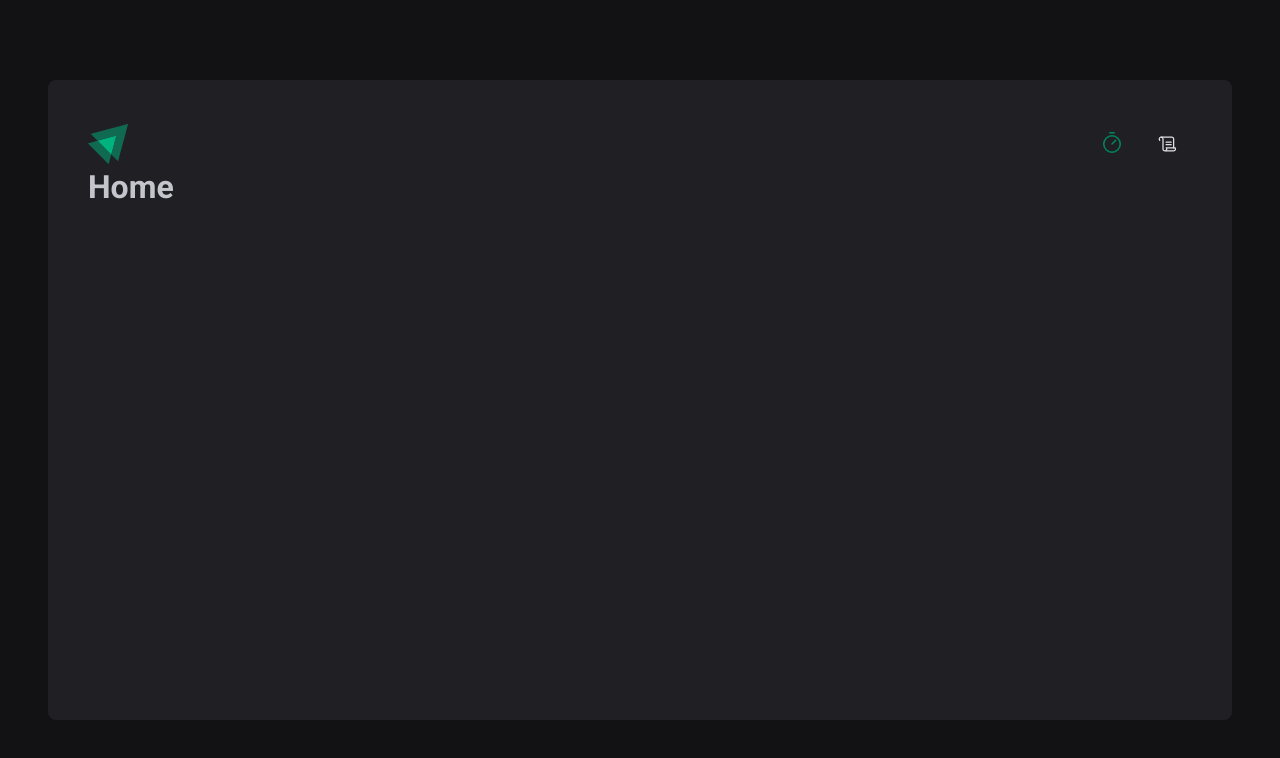
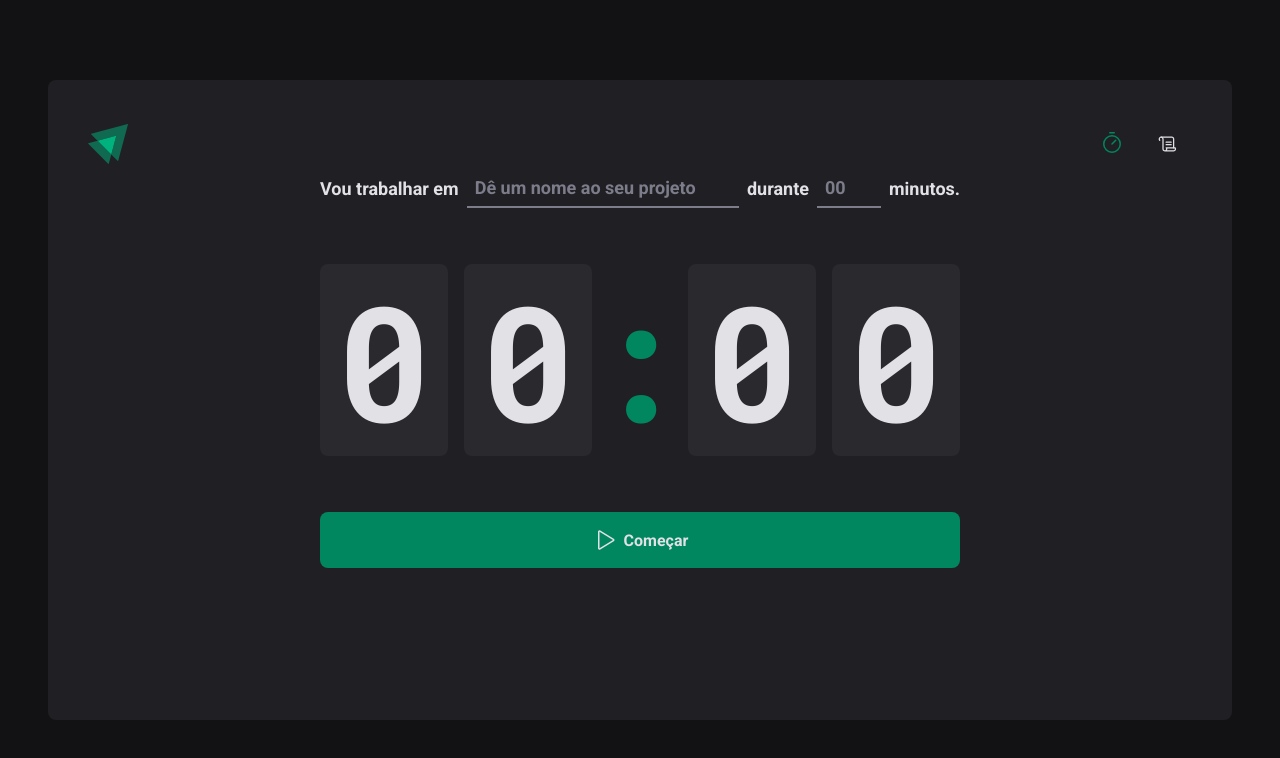
Before and after one commit to RafaelAndeloci/ignite-timer, a React (Vite) app: page / in a window 1280 px wide. Shown: the top 758 px of the page. Built offline with nearby package versions, Linux system fonts and the light colour scheme.

Commit message:
comit do trabaio

```diff
--- a/src/Router.tsx
+++ b/src/Router.tsx
@@ -1,6 +1,6 @@
 import { Routes, Route } from "react-router-dom";
-import { Home } from "./pages/Home";
-import { History } from "./pages/History";
+import { Home } from "./pages/Home/index";
+import { History } from "./pages/History/index";
 import { DefaultLayout } from "./layouts/DefaultLayout/index";
 
 export function Router() {
--- a/src/pages/Home.tsx
+++ /dev/null
@@ -1,3 +0,0 @@
-export function Home() {
-  return <h1>Home</h1>;
-}
--- /dev/null
+++ b/src/pages/Home/index.tsx
@@ -0,0 +1,60 @@
+import { Play } from "phosphor-react";
+import {
+  CountDownContainer,
+  FormContainer,
+  HomeContainer,
+  MinutesAmountInput,
+  Separator,
+  StartCountDownButton,
+  TaskInput,
+} from "./styles";
+
+export function Home() {
+  return (
+    <HomeContainer>
+      <form>
+        <FormContainer>
+          <label htmlFor="task">Vou trabalhar em </label>
+          <TaskInput
+            list="task-suggestions"
+            placeholder="Dê um nome ao seu projeto"
+            type="text"
+            id="task"
+          />
+
+          <datalist id="task-suggestions">
+            <option value="projeto 1"></option>
+            <option value="projeto 2"></option>
+            <option value="projeto 3"></option>
+            <option value="Banana"></option>
+          </datalist>
+
+          <label htmlFor="minutesAmount">durante</label>
+          <MinutesAmountInput
+            min={5}
+            max={60}
+            step={5}
+            placeholder="00"
+            type="number"
+            id="minutesAmount"
+          />
+
+          <span>minutos.</span>
+        </FormContainer>
+
+        <CountDownContainer>
+          <span>0</span>
+          <span>0</span>
+          <Separator>:</Separator>
+          <span>0</span>
+          <span>0</span>
+        </CountDownContainer>
+
+        <StartCountDownButton type="submit">
+          <Play size={24} />
+          Começar
+        </StartCountDownButton>
+      </form>
+    </HomeContainer>
+  );
+}
--- /dev/null
+++ b/src/pages/Home/styles.ts
@@ -0,0 +1,110 @@
+import styled from "styled-components";
+
+export const HomeContainer = styled.main`
+  flex: 1;
+  display: flex;
+  flex-direction: column;
+  align-items: center;
+
+  form {
+    display: flex;
+    flex-direction: column;
+    align-items: center;
+    gap: 3.5rem;
+  }
+`;
+
+export const FormContainer = styled.div`
+  width: 100%;
+  display: flex;
+  align-items: center;
+  justify-content: center;
+  gap: 0.5rem;
+  color: ${(props) => props.theme["gray-100"]};
+  font-size: 1.125rem;
+  font-weight: bold;
+  flex-wrap: wrap;
+`;
+
+const BaseInput = styled.input`
+  background: transparent;
+  height: 2.5rem;
+  border: 0;
+  border-bottom: 2px solid ${(props) => props.theme["gray-500"]};
+  font-weight: bold;
+  font-size: 1.125rem;
+  padding: 0 0.5rem;
+  color: ${(props) => props.theme["gray-100"]};
+
+  &:focus {
+    box-shadow: none;
+    border-color: ${(props) => props.theme["green-500"]};
+  }
+
+  &::placeholder {
+    color: ${(props) => props.theme["gray-500"]};
+  }
+`;
+
+export const TaskInput = styled(BaseInput)`
+  flex: 1;
+
+  &::-webkit-calendar-picker-indicator {
+    display: none !important;
+  }
+`;
+
+export const MinutesAmountInput = styled(BaseInput)`
+  width: 4rem;
+`;
+
+export const CountDownContainer = styled.div`
+  font-family: "Roboto Mono", monospace;
+  font-size: 10rem;
+  line-height: 8rem;
+  color: ${(props) => props.theme["gray-100"]};
+
+  display: flex;
+  gap: 1rem;
+
+  span {
+    background: ${(props) => props.theme["gray-700"]};
+    padding: 2rem 1rem;
+    border-radius: 8px;
+  }
+`;
+
+export const Separator = styled.div`
+  padding: 2rem 0;
+  color: ${(props) => props.theme["green-500"]};
+  width: 4rem;
+  overflow: hidden;
+  display: flex;
+  justify-content: center;
+`;
+
+export const StartCountDownButton = styled.button`
+  width: 100%;
+  border: 0;
+  padding: 1rem;
+  border-radius: 8px;
+
+  display: flex;
+  align-items: center;
+  justify-content: center;
+  gap: 0.5rem;
+  font-weight: bold;
+  cursor: pointer;
+
+  background: ${(props) => props.theme["green-500"]};
+  color: ${(props) => props.theme["gray-100"]};
+
+  &:not(:disabled):hover {
+    background: ${(props) => props.theme["green-700"]};
+  }
+
+  &:disabled {
+    opacity: 0.7;
+    cursor: not-allowed;
+  }
+`;
--- a/src/styles/global.ts
+++ b/src/styles/global.ts
@@ -9,7 +9,8 @@
 
     body {
         background: ${(props) => props.theme["gray-900"]};
-        color: ${(props) => props.theme["gray-300"]}
+        color: ${(props) => props.theme["gray-300"]};
+        -webkit-font-smoothing: antialiased;
     }
 
     body, input, textarea, button {
```
Also changed, not shown: src/pages/History/index.tsx (renamed from src/pages/History.tsx), src/pages/History/styles.ts (added).
